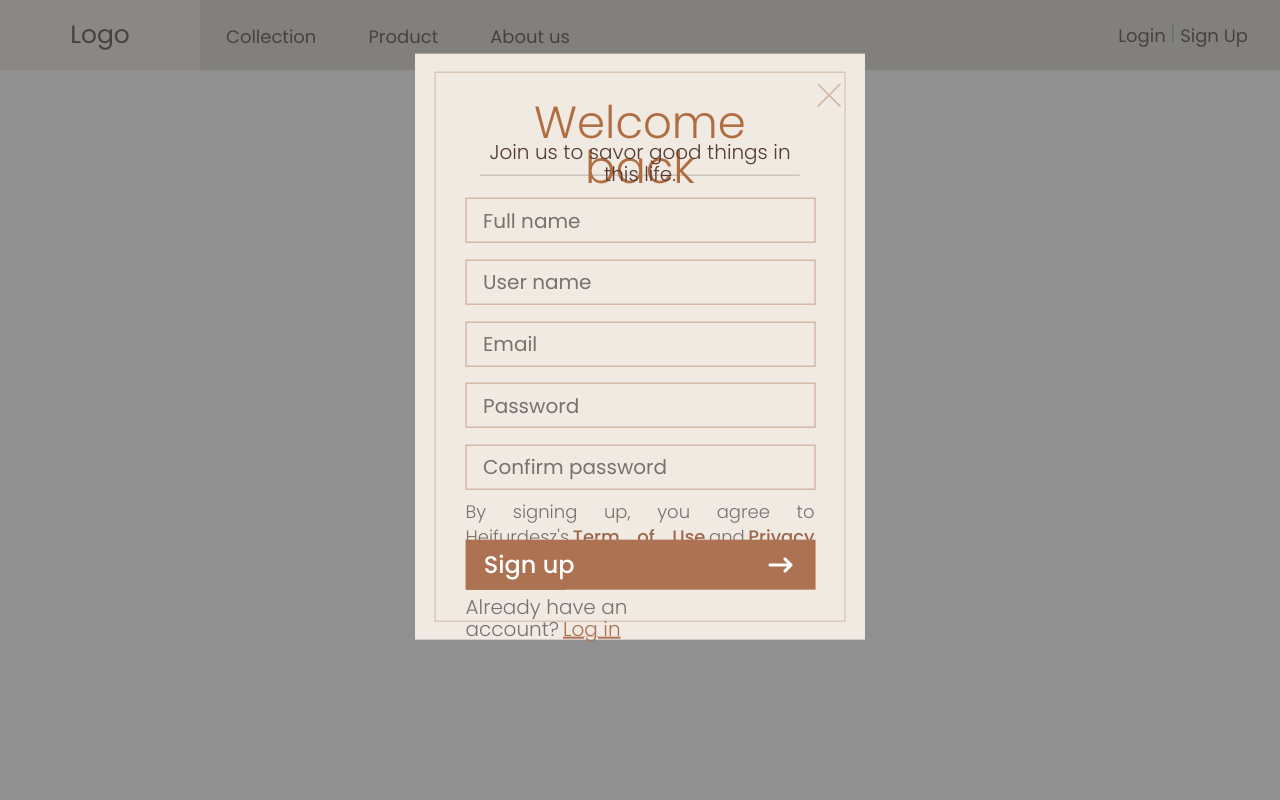
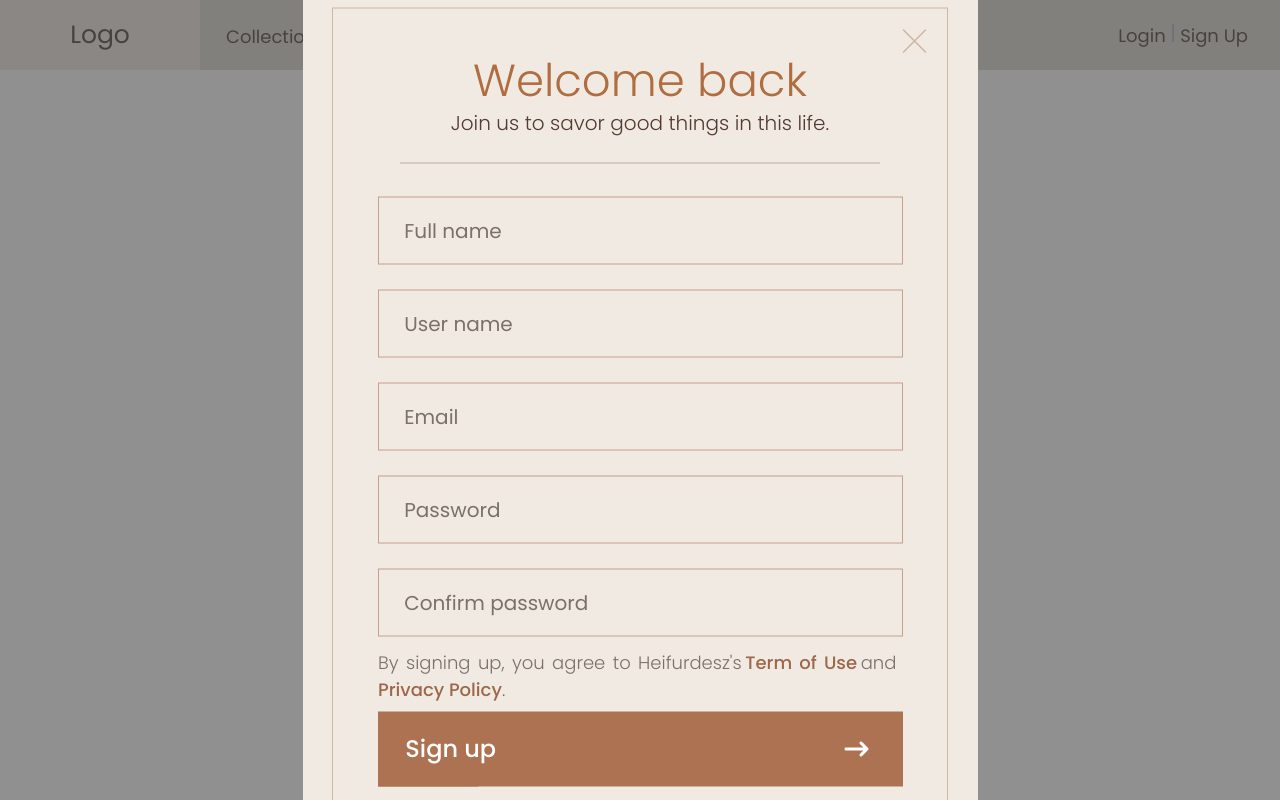
Before and after one commit to huylucwork/furniture-showroom, a React (Create React App) app in the folder client/: page /home in a window 1280 px wide. Both pictures are taken after a click on the button "Sign Up". Built offline with nearby package versions, Linux system fonts and the light colour scheme; a web font is replaced by a local one.

Commit message:
fix size

```diff
--- a/client/src/styles/signup.css
+++ b/client/src/styles/signup.css
@@ -15,13 +15,14 @@
     display: flex;
     align-items: center;
     justify-content: center;
+    font-size: 10px;
 }
 
 .sign-up_wrapper {
-    transform: translateY(calc(0px - (100vh - 45.83vw) / 4));
+    transform: translateY(calc(0px - (100vh - 88em) / 4));
     position: relative;
-    width: 35.16vw;
-    height: 45.83vw;
+    width: 67.5em;
+    height: 88em;
     background-color: var(--backgroundColor);
 }
 
@@ -30,33 +31,31 @@
     top: 50%;
     left: 50%;
     transform: translate(-50%, -50%);
-    width: 32.1vw;
-    height: 42.97vw;
+    width: 61.6em;
+    height: 82.5em;
     background-color: var(--backgroundColor);
     border: 1px solid #D1B7A1;
 }
 
 .sign-up_icon {
+    width: 2.5em;
+    height: 2.5em;
     position: absolute;
-    right: 0;
-    padding: 1.5625vw;
+    right: 2em;
+    top: 2em;
 }
 
 .login_close-btn{
-    position: absolute;
-    top: 0.781vw;
-    right: 1.3vw;
+    width: 100%;
+    height: 100%;
     border: none;
     background-color: var(--backgroundColor);
-    box-sizing: border-box;
     padding: 0;
-    width: 0.88vw;
-    height: 0.88vw;
 }
 
 .sign-up_my-icon {
-    width: 25px;
-    height: 25px;
+    width: 2.5em;
+    height: 2.5em;
     color: #D1B7A1;
     transition: color 0.15s linear;
 }
@@ -67,55 +66,55 @@
 }
 
 .sign-up_header {
+    font-size: 4.5rem;
     font-family:  "Poppins";
-    width: 21.105vw;
-    height: 2.97vw;
-    line-height: 3.52vw;
+    width: 9em;
+    height: 1.3em;
+    line-height: 1.5em;
     text-align: center;
     color: #b06d40;
-    font-size: 4.5rem;
     font-weight: 300;
-    margin: 2.08vw auto auto auto;
+    margin: 0.85em auto auto auto;
 }
 
 .sign-up_para {
+    font-size: 2rem;
     border-bottom: 1px solid #bab0a7;
-    width: 25vw;
-    height: 2.734vw;
-    font-size: 2rem;
+    width: 24em;
+    height: 2.6em;
     color: var(--textColor);
     text-align: center;
     font-weight: 300;
-    margin: 0.3vw auto auto auto;
+    margin: 0.29em auto auto auto;
 }
 
 .sign-up_form {
     position: relative;
-    width: 31.927vw;
-    height: 33.39vw;
-    padding: 0 2.344vw;
+    width: 61.3em;
+    height: 64.1em;
+    padding: 0 4.5em;
     margin: 0;
 }
 
 .sign-up_form_text-field {
     position: relative;
-    width: 27.344vw;
-    height: 3.52vw;
-    margin: 1.3vw 0;
+    width: 52.5em;
+    height: 6.8em;
+    margin: 2.5em 0;
 }
 
 .sign-up_form_text-field:first-child {
-    margin-top: 1.7vw;
+    margin-top: 3.3em;
 }
 
 .sign-up_form_text-field_input {
     width: 100%;
     height: 100%;
-    font-size:2rem;
+    font-size: 2rem;
     background: none;
     outline: none;
     border: 1px solid #c7a08a;
-    padding: 0 1.3672vw;
+    padding: 0 1.3em;
 }
 
 .sign-up_form_text-field_label {
@@ -139,22 +138,22 @@
 .sign-up_form_text-field_input:focus + .sign-up_form_text-field_label,
 .sign-up_form_filled {
     top: 0px;
-    left: calc(1.3672vw - 3px);
+    left: calc(1.3em - 3px);
     color: #c7a08a;
     padding: 4.5px;
     font-weight: 400;
 }
 
 .sign-up_desc {
-    width: 27.266vw;
-    height: 2.19vw;
+    width: 29em;
+    height: 1.5em;
     font-size: 1.8rem;
     color: #473C38B2;
-    line-height: 1.41;
+    line-height: 1.5em;
     font-weight: 300;
     text-align: justify;
-    margin-top: -0.6vw;
-    margin-bottom: 1.01vw;
+    margin-top: -0.7em;
+    margin-bottom: 2em;
 }
 
 .sign-up_link {
@@ -170,8 +169,8 @@
 .sign-up_btn {
     position: relative;
     cursor: pointer;
-    width: 27.344vw;
-    height: 3.906vw;
+    width: 52.5em;
+    height: 7.5em;
     background-color: var(--boxColor);
 }
 
@@ -179,8 +178,8 @@
     cursor: pointer;
     border: none;
     background-color: var(--boxColor);
-    width: 27.344vw;
-    height: 3.906vw;
+    width: 52.5em;
+    height: 7.5em;
     box-shadow: inset 100px 0 0 0 var(--boxColor);
     transition: ease-out .6s .1s;
     padding: 0;
@@ -198,7 +197,7 @@
 }
 
 .sign-up_btn:hover > .sign-up_btn_submit {
-    box-shadow: inset 27.344vw 0 0 0 #9C674B;
+    box-shadow: inset 52.5em 0 0 0 #9C674B;
 }
 
 .sign-up_btn_icon {
@@ -211,9 +210,9 @@
 }
 
 .sign-up_signup-link {
-    width: 20vw;
-    height: 1.563vw;
-    margin-top: 0.521vw;
+    width: 19.2em;
+    height: 1.5em;
+    margin-top: 0.5em;
     color: #473C38B2;
     font-size: 2rem;
     text-align: left;
```
